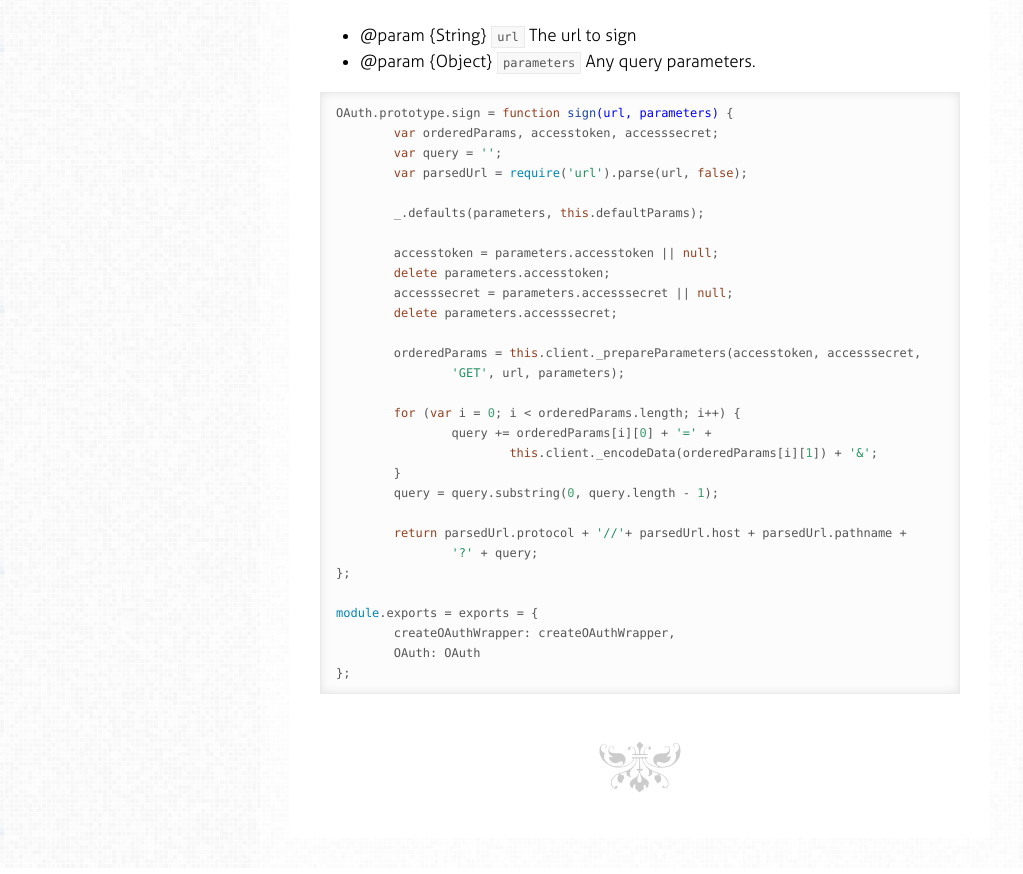
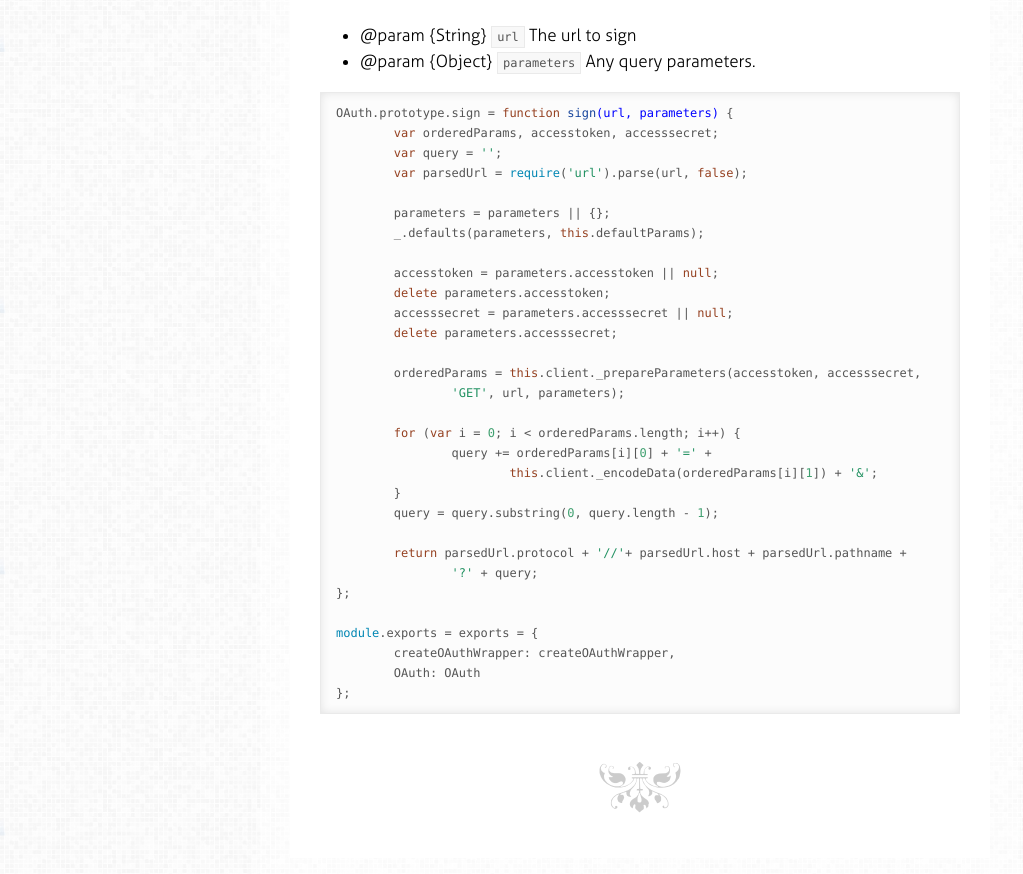
Before and after one commit to 7digital/7digital-api, a plain HTML site: page oauth.html in a window 1280 px wide. Shown: the part 5171-6045 px from the top of the page, without its empty margins (0-1023 px from the left). Drawn offline with Linux system fonts and the light colour scheme.

Commit message:
Publish docs

```diff
--- a/oauth.html
+++ b/oauth.html
@@ -413,6 +413,7 @@ and receive the media data directly in the reponse.</p>
 	<span class="hljs-keyword">var</span> query = <span class="hljs-string">''</span>;
 	<span class="hljs-keyword">var</span> parsedUrl = <span class="hljs-built_in">require</span>(<span class="hljs-string">'url'</span>).parse(url, <span class="hljs-literal">false</span>);
 
+	parameters = parameters || {};
 	_.defaults(parameters, <span class="hljs-keyword">this</span>.defaultParams);
 
 	accesstoken = parameters.accesstoken || <span class="hljs-literal">null</span>;
```
